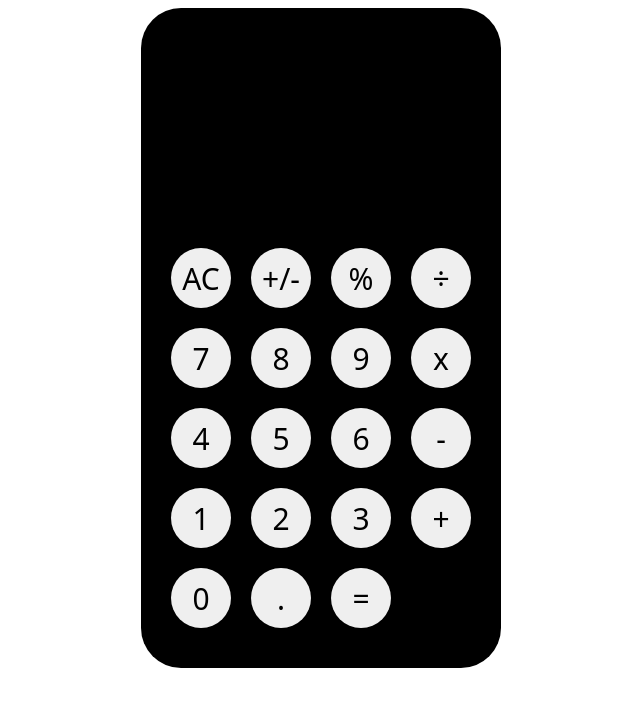
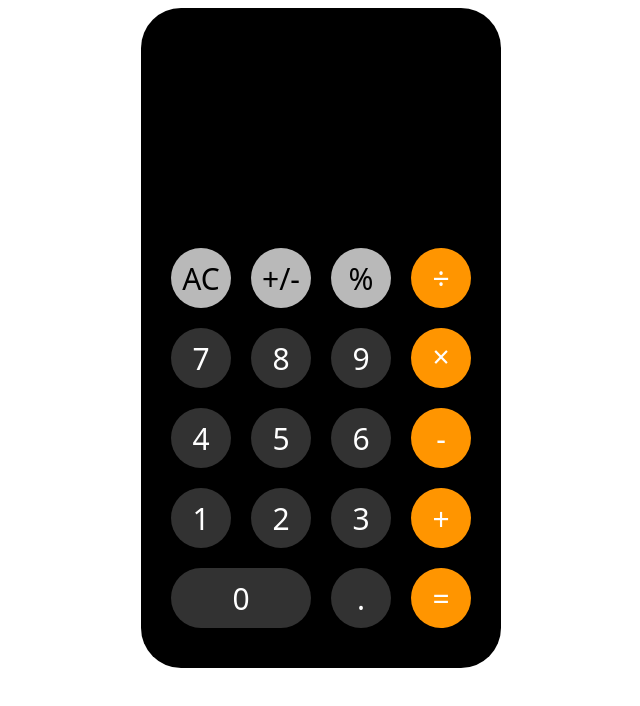
Before and after one commit to mipacn/calculator, a plain HTML site: page index.html in a window 1280 px wide. Shown: the whole page, without its empty margins (319-959 px from the left). Drawn offline with Linux system fonts and the light colour scheme.

Commit message:
finish css style

```diff
--- a/index.html
+++ b/index.html
@@ -17,30 +17,30 @@
                 <button class="clear">AC</button>
                 <button class="change">+/-</button>
                 <button class="perc">%</button>
-                <button class="divide">÷</button>
+                <button id="divide">÷</button>
             </div>
             <div class="row2">
                 <button class="seven">7</button>
                 <button class="eight">8</button>
                 <button class="nine">9</button>
-                <button class="multiply">x</button>
+                <button id="multiply">×</button>
             </div>
             <div class="row3">
                 <button class="four">4</button>
                 <button class="five">5</button>
                 <button class="six">6</button>
-                <button class="substract">-</button>
+                <button id="substract">-</button>
             </div>
             <div class="row4">
                 <button class="one">1</button>
                 <button class="two">2</button>
                 <button class="three">3</button>
-                <button class="add">+</button>
+                <button id="add">+</button>
             </div>
             <div class="row5">
                 <button class="zero">0</button>
                 <button class="period">.</button>
-                <button class="equal">=</button>
+                <button id="equal">=</button>
             </div>
         </div>
     </div>
--- a/styles.css
+++ b/styles.css
@@ -55,3 +55,33 @@ button {
 p, button {
     font-family: system-ui, -apple-system, BlinkMacSystemFont, 'Segoe UI', Roboto, Oxygen, Ubuntu, Cantarell, 'Open Sans', 'Helvetica Neue', sans-serif;
 }
+
+
+.row1 button {
+background-color: rgb(185, 185, 185);
+}
+
+.row2 button, .row3 button, .row4 button, .row5 button {
+    color: white;
+    background-color: rgb(50, 50, 50);
+}
+
+.zero {
+    width: 140px;
+    height: 60px;
+    border-radius: 60px;
+}
+
+#divide, #multiply, #add, #substract, #equal {
+    background-color: rgb(255, 149, 0);
+    color: white;
+}
+
+#multiply {
+    padding-bottom: 5px;
+}
+
+
+button:hover {
+    opacity: 80%;
+}
```
